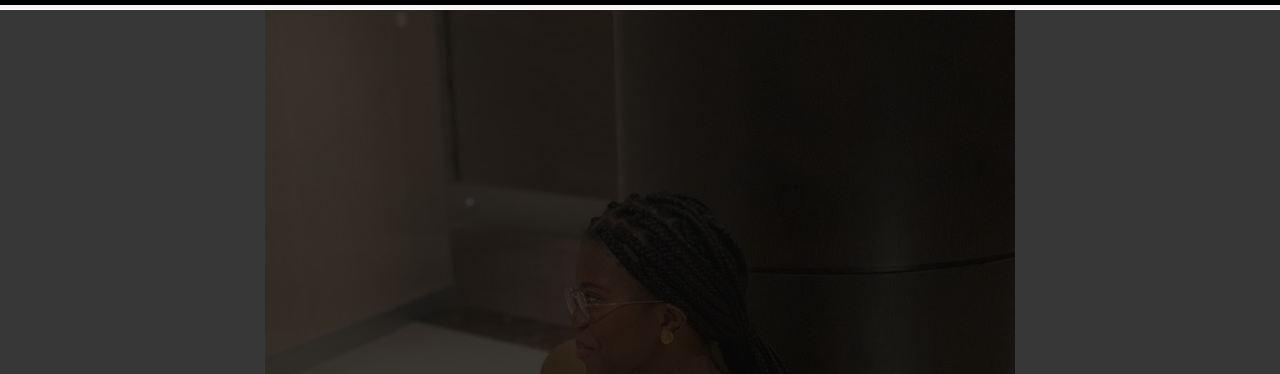
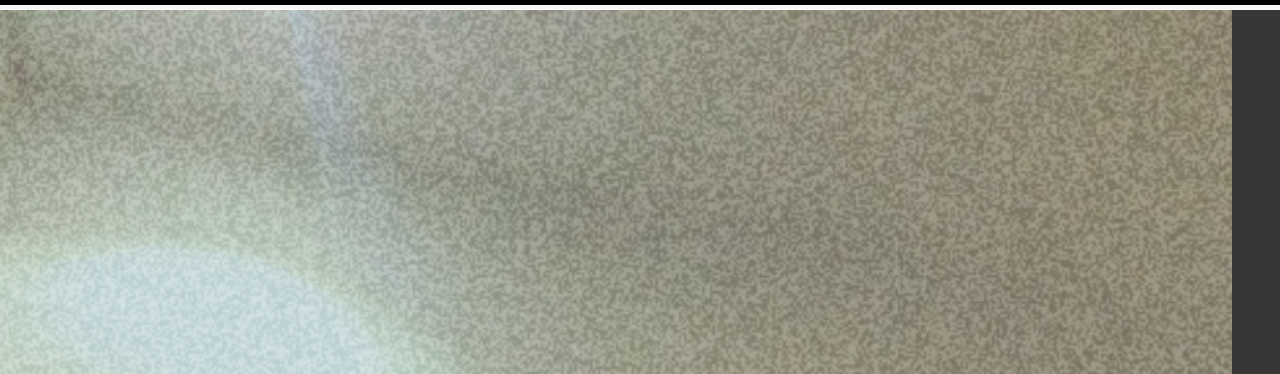
Before and after one commit to liyalawal/https-liyalawal.github.io-my-portfolio, a plain HTML site: page index.html in a window 1280 px wide. Shown: the part 81-455 px from the top of the page. Drawn offline with nearby package versions, Linux system fonts and the light colour scheme.

Commit message:
Update index.html

```diff
--- a/index.html
+++ b/index.html
@@ -75,7 +75,7 @@
     <br><br><br><br>
 
 <section>
-    <div class="image"></section></div>
+    <div class="image"><img src="lili pic.JPG" alt=""></section></div>
 </section>
 
 <br>
```
